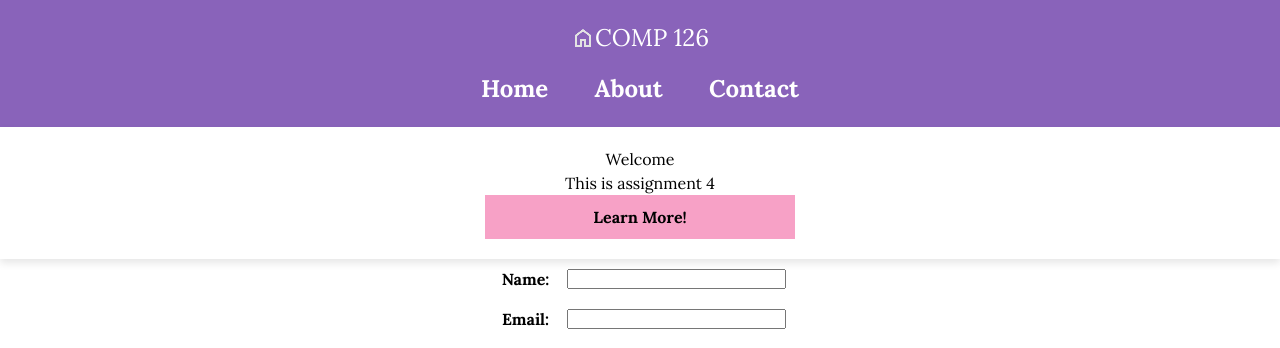
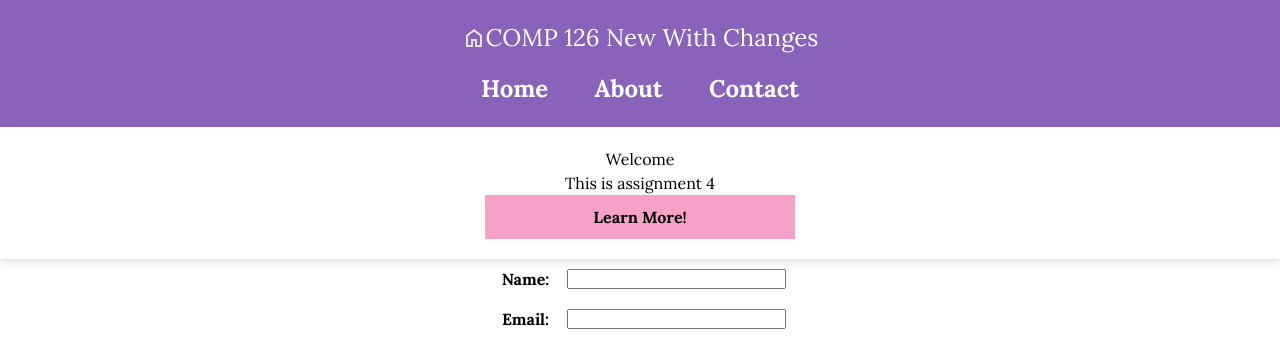
Before and after one commit to haleyschouten04/-haleyschouten04-.github.io, a plain HTML site: page index.html in a window 1280 px wide. Shown: the top 348 px of the page. Drawn offline with nearby package versions, Linux system fonts and the light colour scheme.

Commit message:
Testing makeing changes

```diff
--- a/index.html
+++ b/index.html
@@ -20,7 +20,7 @@
 <div class="header">
     <div class="logo">
         <img src="images/home_24dp_E3E3E3_FILL0_wght400_GRAD0_opsz24.png" alt="home icon">
-        <h1>COMP 126</h1>
+        <h1>COMP 126 New With Changes</h1>
 
         <a class="navbar-burger" id="burger">
 
```
